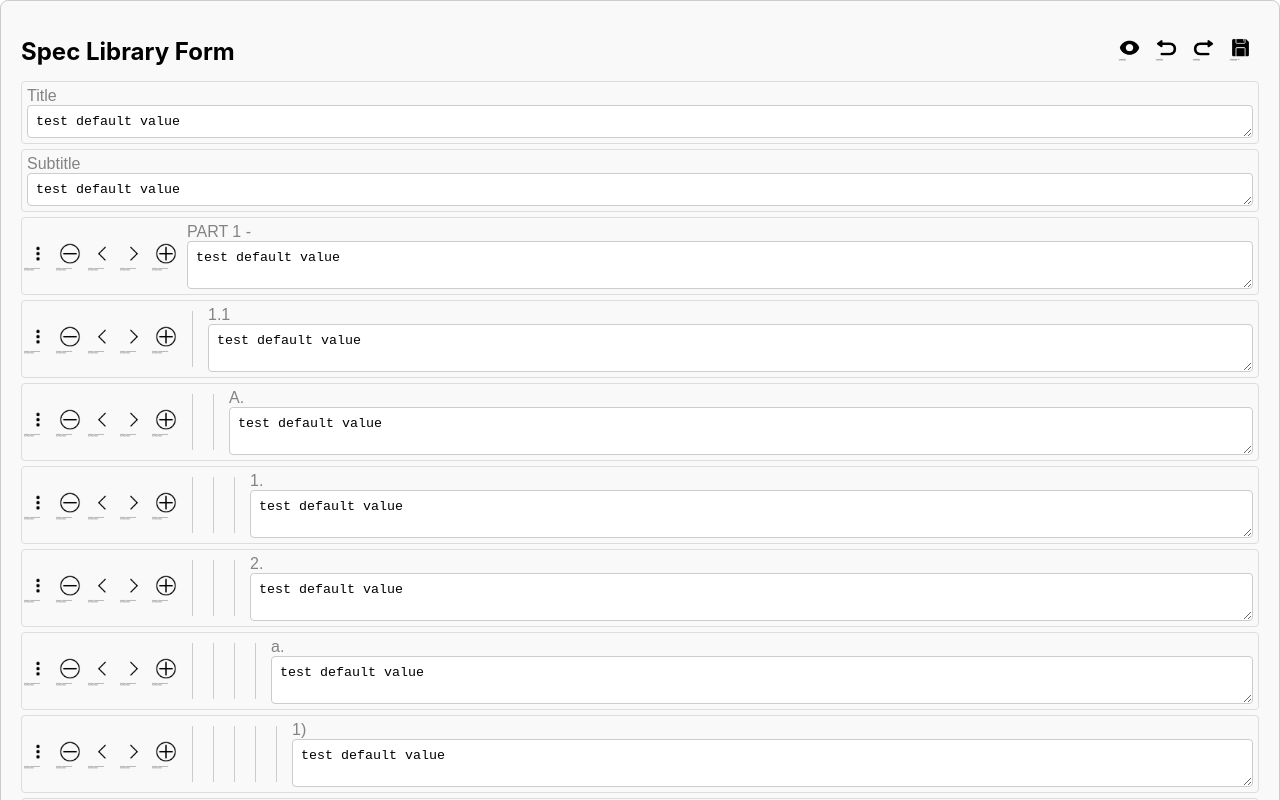
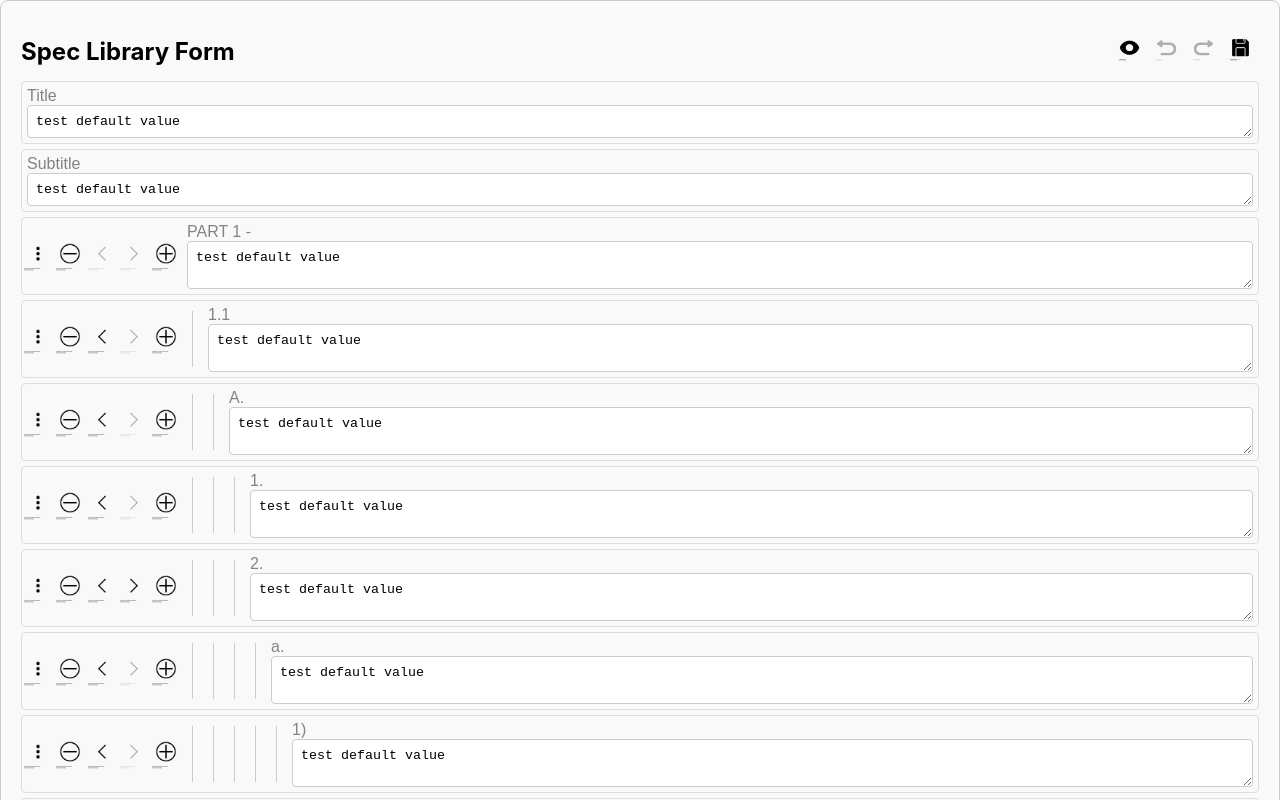
Before and after one commit to SophiaBouckJ2/spec-library-testing, a React (Create React App) app: page / in a window 1280 px wide. Shown: the top 800 px of the page. Built offline with nearby package versions, Linux system fonts and the light colour scheme.

Commit message:
add buttons disabled

```diff
--- a/src/components/SpecLibraryForm/SpecLibraryForm.css
+++ b/src/components/SpecLibraryForm/SpecLibraryForm.css
@@ -27,10 +27,14 @@
 .SpecLibraryFormHeaderButton {
   background: none;
   border: none;
-  /* padding: 5px; */
   cursor: pointer;
 
   transition: transform 0.2s;
+}
+
+.SpecLibraryFormHeaderButton:disabled {
+  cursor: not-allowed;
+  opacity: 0.3;
 }
 
 .SpecLibraryFormHeaderButton:hover {
--- a/src/components/SpecLibraryForm/SpecLibraryForm.js
+++ b/src/components/SpecLibraryForm/SpecLibraryForm.js
@@ -41,6 +41,7 @@ const SpecLibraryForm = (props) => {
   // USE EFFECT
   useEffect(() => {
     setData(props.data);
+    // TODO: check if the last snapshot is the same as current data, don't add if it is
     history.current.addSnapshot(props.data);
   }, [props.data]);
 
@@ -62,11 +63,10 @@ const SpecLibraryForm = (props) => {
   }
 
   function handleSave() {
-    console.log("Save");
+    console.log("Data on save: ", data);
   }
 
   function handlePreview() {
-    console.log("Preview");
     setIsPreviewVisible(!isPreviewVisible);
   }
 
@@ -100,6 +100,7 @@ const SpecLibraryForm = (props) => {
             addCallback={AddCallback}
             deleteAllCallback={DeleteAllCallback}
             deleteOneCallback={deleteOneCallback}
+            buttonState={determineButtonState(item)}
           />
         );
       }
@@ -117,6 +118,42 @@ const SpecLibraryForm = (props) => {
         </React.Fragment>
       );
     });
+  }
+
+  // Function to determine which buttons are enabled on list element
+  function determineButtonState(item) {
+    let { siblingList } = getDetailsForCallback(item);
+    let deleteDisabled = false,
+      deleteAllDisabled = false,
+      indentLeftDisabled = false,
+      indentRightDisabled = false,
+      addDisabled = false;
+
+    if (
+      item.type === "partHeading" &&
+      item.relativeIndex === 0 &&
+      siblingList.length <= 1
+    ) {
+      // if part heading is the last element of its kind, cannot delete
+      deleteAllDisabled = true;
+      deleteDisabled = true;
+    }
+    if (item.type === "partHeading") {
+      // if part heading, cannot move any father left
+      indentLeftDisabled = true;
+    }
+    if (item.relativeIndex === 0) {
+      // element needs a sibling (to be its new parent) to move right
+      indentRightDisabled = true;
+    }
+
+    return {
+      deleteDisabled,
+      deleteAllDisabled,
+      indentLeftDisabled,
+      indentRightDisabled,
+      addDisabled,
+    };
   }
 
   // Function to update data and add snapshot to history
@@ -475,7 +512,7 @@ const SpecLibraryForm = (props) => {
     console.log("rightIndent");
     if (
       itemCopy.type !== "subSubsectionListDetails" &&
-      itemCopy.marker !== "PART 1." &&
+      itemCopy.marker !== "PART 1 -" &&
       itemCopy.relativeIndex !== 0
     ) {
       if (itemCopy.subList) {
@@ -620,6 +657,7 @@ const SpecLibraryForm = (props) => {
             <button
               className="SpecLibraryFormHeaderButton"
               onClick={handleUndo}
+              disabled={!history.current.canUndo()}
             >
               <img src={undo} alt="undo" />
             </button>
@@ -629,6 +667,7 @@ const SpecLibraryForm = (props) => {
             <button
               className="SpecLibraryFormHeaderButton"
               onClick={handleRedo}
+              disabled={!history.current.canRedo()}
             >
               <img src={redo} alt="redo" />
             </button>
--- a/src/components/SpecLibraryForm/SpecLibraryFormListElement/SpecLibraryFormListElement.css
+++ b/src/components/SpecLibraryForm/SpecLibraryFormListElement/SpecLibraryFormListElement.css
@@ -26,7 +26,7 @@
   justify-content: center;
 }
 
-.SpecLibraryFormListElementNavigationButton.GrayedOut:disabled {
+.SpecLibraryFormListElementNavigationButton:disabled {
   cursor: not-allowed;
   opacity: 0.3;
 }
--- a/src/components/SpecLibraryForm/SpecLibraryFormListElement/SpecLibraryFormListElement.js
+++ b/src/components/SpecLibraryForm/SpecLibraryFormListElement/SpecLibraryFormListElement.js
@@ -14,13 +14,23 @@ const SpecLibraryFormListElement = (props) => {
   const [marker, setMarker] = useState("");
   const [showSubmenu, setShowSubmenu] = useState(false);
   const [isPopupVisible, setIsPopupVisible] = useState(false);
+  const [addDisabled, setAddDisabled] = useState(true);
+  const [indentRightDisabled, setIndentRightDisabled] = useState(true);
+  const [indentLeftDisabled, setIndentLeftDisabled] = useState(true);
+  const [deleteDisabled, setDeleteDisabled] = useState(true);
+  const [deleteAllDisabled, setDeleteAllDisabled] = useState(true);
 
   useEffect(() => {
     setIndent(props.indent ? props.indent : 0);
     setContent(props.item.content ? props.item.content : "");
     setType(props.item.type ? props.item.type : "");
     setMarker(props.item.marker ? props.item.marker : "");
-  }, [props]);
+    setAddDisabled(props.buttonState.addDisabled);
+    setIndentRightDisabled(props.buttonState.indentRightDisabled);
+    setIndentLeftDisabled(props.buttonState.indentLeftDisabled);
+    setDeleteDisabled(props.buttonState.deleteDisabled);
+    setDeleteAllDisabled(props.buttonState.deleteAllDisabled);
+  }, [props, props.buttonState]);
 
   const handleContentChange = (event, item) => {
     setContent(event.target.value);
@@ -63,6 +73,7 @@ const SpecLibraryFormListElement = (props) => {
                     setShowSubmenu(false);
                     handleDeleteAll();
                   }}
+                  disabled={deleteAllDisabled}
                 >
                   Delete All
                 </button>
@@ -73,6 +84,7 @@ const SpecLibraryFormListElement = (props) => {
             <button
               className="SpecLibraryFormListElementNavigationButton"
               onClick={() => props.deleteOneCallback(props.item)}
+              disabled={deleteDisabled}
             >
               <img src={delete_one} alt="delete_one" />
             </button>
@@ -82,7 +94,7 @@ const SpecLibraryFormListElement = (props) => {
             <button
               className="SpecLibraryFormListElementNavigationButton GrayedOut"
               onClick={() => props.indentCallback("left", props.item)}
-              // disabled={indent === 0}
+              disabled={indentLeftDisabled}
             >
               <img src={move_left} alt="move_left" />
             </button>
@@ -92,7 +104,7 @@ const SpecLibraryFormListElement = (props) => {
             <button
               className="SpecLibraryFormListElementNavigationButton GrayedOut"
               onClick={() => props.indentCallback("right", props.item)}
-              // disabled={indent === 5 || marker === "PART 1."}
+              disabled={indentRightDisabled}
             >
               <img src={move_right} alt="move_right" />
             </button>
@@ -102,6 +114,7 @@ const SpecLibraryFormListElement = (props) => {
             <button
               className="SpecLibraryFormListElementNavigationButton"
               onClick={() => props.addCallback(props.item)}
+              disabled={addDisabled}
             >
               <img src={add_new} alt="add_new" />
             </button>
```
